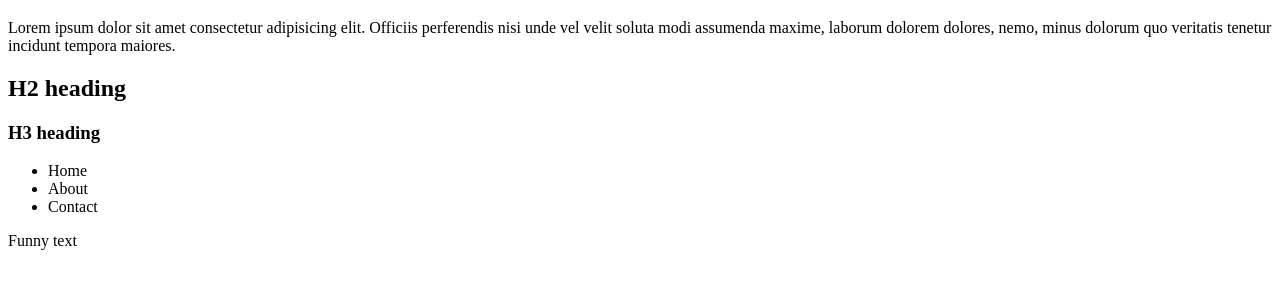
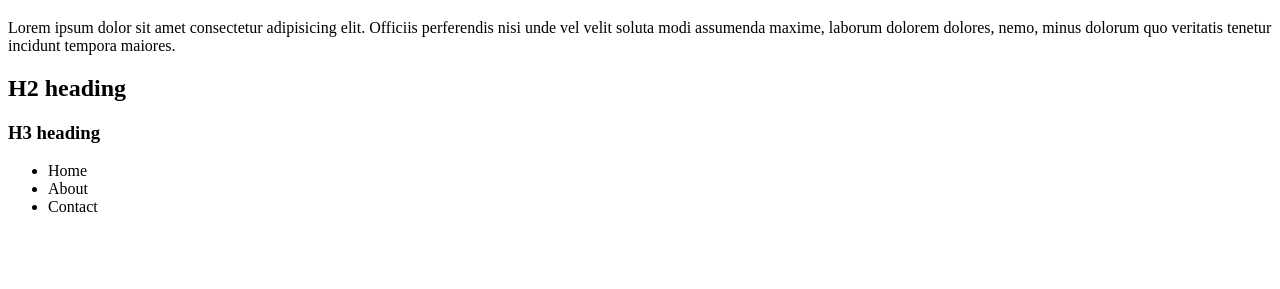
Before and after one commit to ByteBrewer257/gitProject, a plain HTML site: page index.html in a window 1280 px wide. Shown: the part 61-350 px from the top of the page. Drawn offline with Linux system fonts and the light colour scheme.

Commit message:
Revert "Update index.html"
This reverts commit 94fcc070adbbcc404d509c3a0f4c07ed320ba290.

```diff
--- a/index.html
+++ b/index.html
@@ -17,6 +17,5 @@
             <li>Contact</li>
         </ul>
     </nav>
-    <p>Funny text</p>
 </body>
 </html>
```
